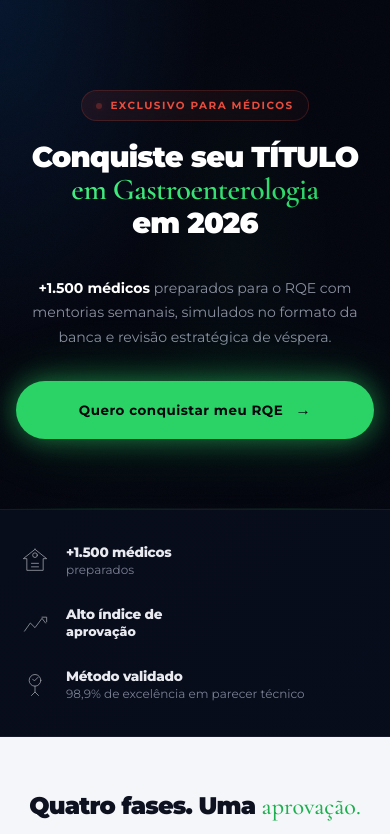
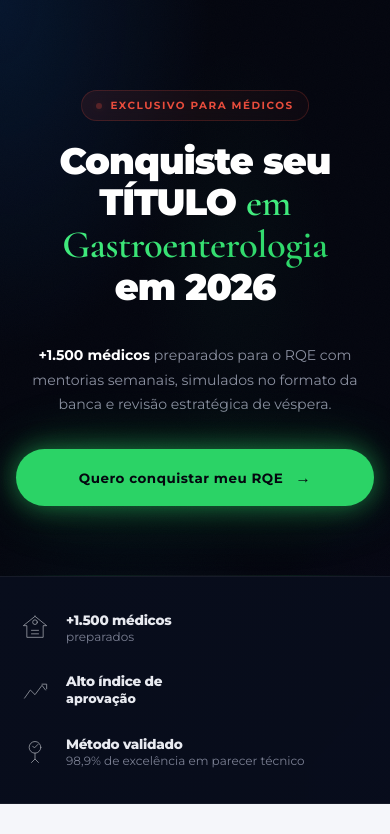
Before and after one commit to jmpalmeira-cmd/apromed-gastro-lp, a plain HTML site: page index.html in a window 390 px wide. Shown: the top 834 px of the page. Drawn offline with nearby package versions, Linux system fonts and the light colour scheme.

Commit message:
Update index.html

```diff
--- a/index.html
+++ b/index.html
@@ -349,7 +349,7 @@
                   .cta{text-align:center}
 
       .hero{min-height:auto;padding:100px 0 80px}
-      .hero h1{font-size:2.2rem;letter-spacing:-1px}
+      .hero h1{font-size:2.8rem;letter-spacing:-1.2px}
       .hero-sub{font-size:.92rem}
       .hero-360{font-size:10rem;right:-10%;opacity:.4}
       .hero-metrics{flex-direction:column;gap:20px;margin-top:48px;align-items:center}
@@ -395,7 +395,7 @@
     }
     @media(max-width:480px){
       .hero{padding:90px 0 70px}
-      .hero h1{font-size:1.8rem;letter-spacing:-.8px;line-height:1.12}
+      .hero h1{font-size:2.3rem;letter-spacing:-1px;line-height:1.1}
       .hero-sub{font-size:.88rem;line-height:1.75;margin-bottom:32px}
       .hero-tag{font-size:.65rem;padding:6px 14px;letter-spacing:1.5px;margin-bottom:20px}
       .hero-360{display:none}
```
